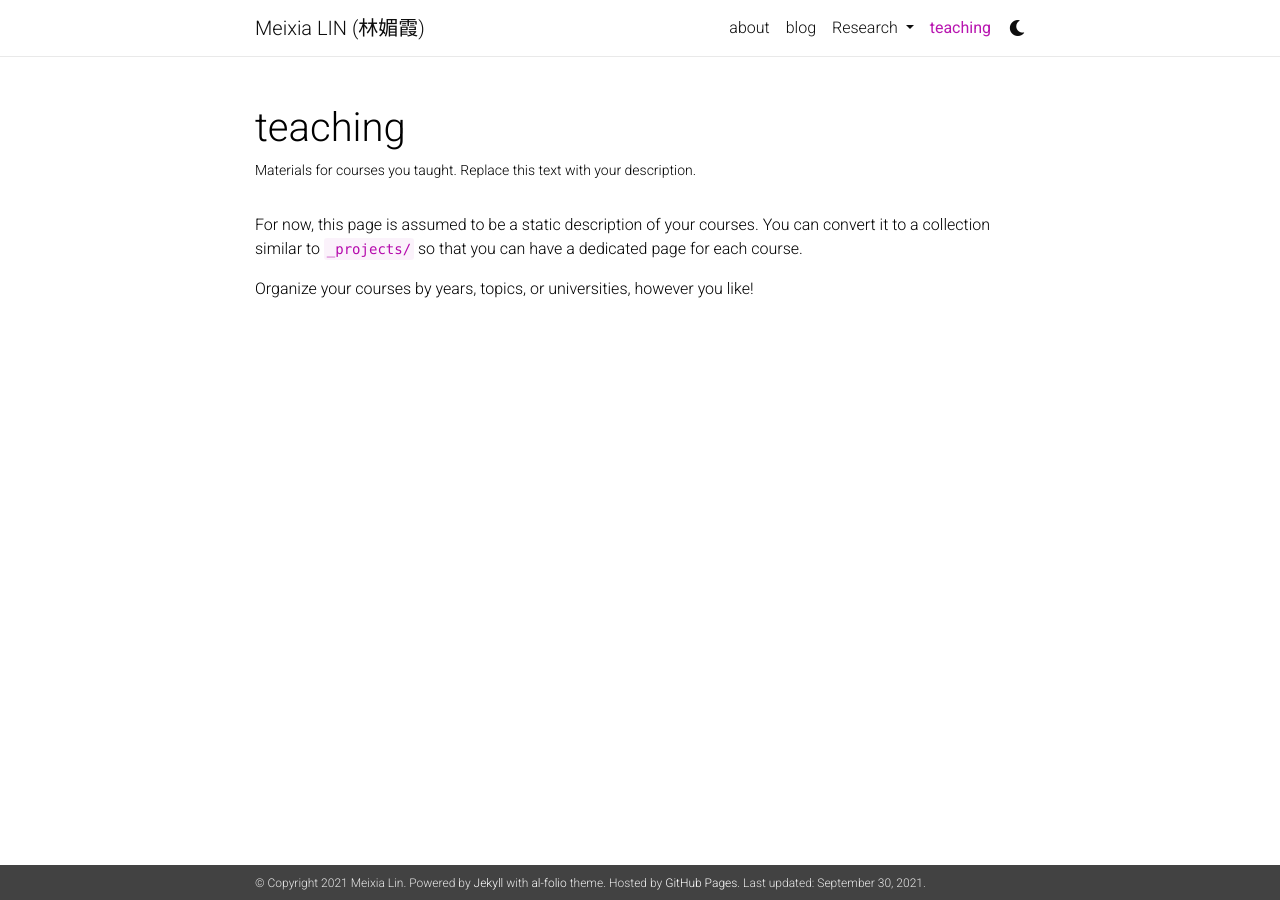
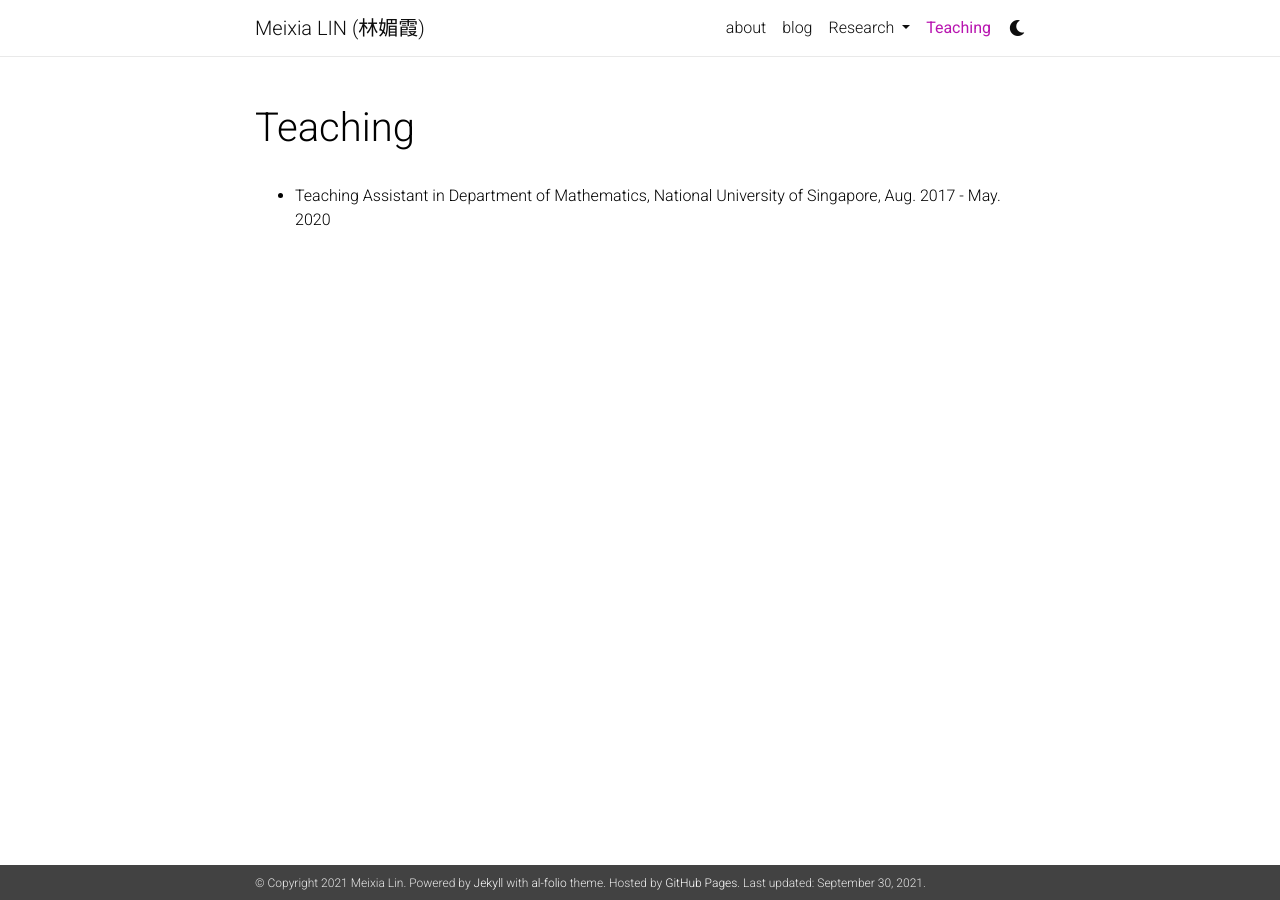
Before and after one commit to linmeixia/linmeixia.github.io, a Jekyll site: the page built from _pages/teaching.md, in a window 1280 px wide. Built offline with Jekyll 4.4.1, drawn with Linux system fonts in a browser that asks for light colours; nearby versions of some CDN libraries; comment, search, counter and statistics services are not loaded; a style sheet for code colours, icons or effects is not loaded.

Commit message:
Update teaching.md

```diff
--- a/_pages/teaching.md
+++ b/_pages/teaching.md
@@ -1,11 +1,9 @@
 ---
 layout: page
 permalink: /teaching/
-title: teaching
-description: Materials for courses you taught. Replace this text with your description.
+title: Teaching
+description:
 nav: true
 ---
 
-For now, this page is assumed to be a static description of your courses. You can convert it to a collection similar to `_projects/` so that you can have a dedicated page for each course.
-
-Organize your courses by years, topics, or universities, however you like!
+* Teaching Assistant in Department of Mathematics, National University of Singapore, Aug. 2017 - May. 2020
```
